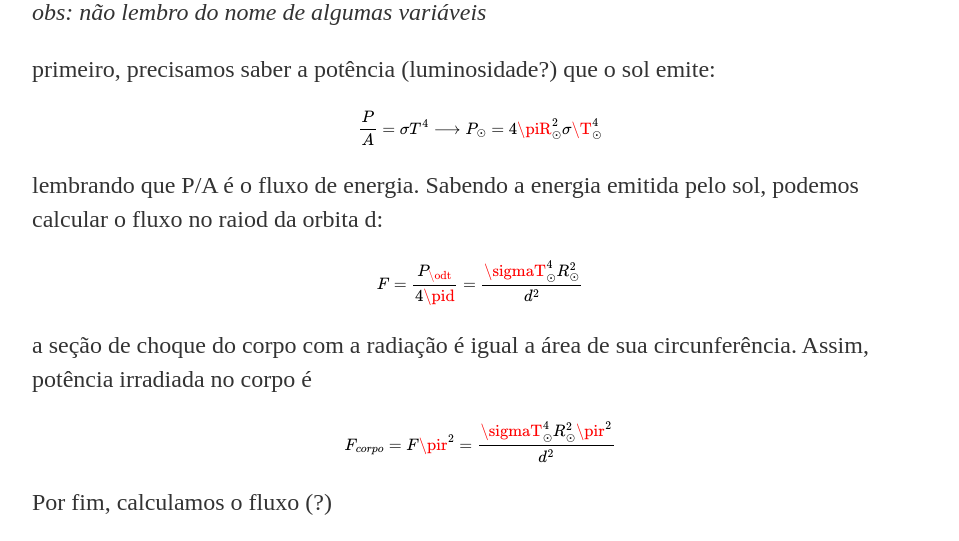
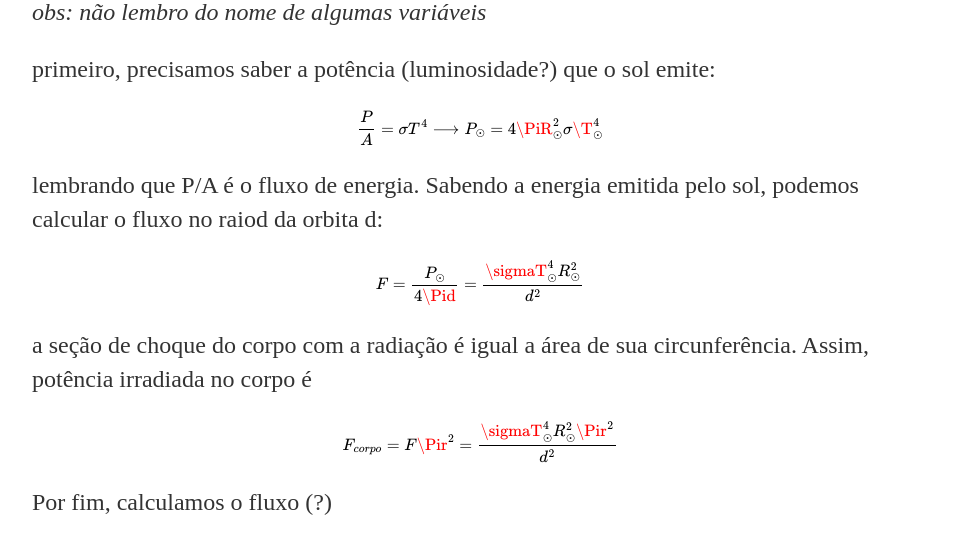
Before and after one commit to jaspior/jaspior.github.io, a Jekyll site: the page built from _posts/2020-08-19-moderna_q9.md, in a window 1280 px wide. Shown: the part 502-1043 px from the top of the page, without its empty margins (160-1119 px from the left). Built offline with Jekyll 4.4.1, drawn with Linux system fonts in a browser that asks for light colours; formulas are drawn with MathJax 3.

Commit message:
Update 2020-08-19-moderna_q9.md

```diff
--- a/_posts/2020-08-19-moderna_q9.md
+++ b/_posts/2020-08-19-moderna_q9.md
@@ -13,18 +13,18 @@ Considere um corpo negro esférico de raio r colocado em órbita circular em tor
 primeiro, precisamos saber a potência (luminosidade?) que o sol emite:
 
 $$
-\frac{P}{A} = \sigma T^4 \longrightarrow P_{\odot} = 4\piR_{\odot}^{2}\sigma\T^{4}_{\odot}
+\frac{P}{A} = \sigma T^4 \longrightarrow P_{\odot} = 4\PiR_{\odot}^{2}\sigma\T^{4}_{\odot}
 $$
 
 lembrando que P/A é o fluxo de energia. Sabendo a energia emitida pelo sol, podemos calcular o fluxo no raiod da orbita d:
 
 $$
-F = \frac{P_{\odt}}{4\pid} = \frac{\sigmaT^{4}_{\odot}R_{\odot}^{2}}{d^2}
+F = \frac{P_{\odot}}{4\Pid} = \frac{\sigmaT^{4}_{\odot}R_{\odot}^{2}}{d^2}
 $$
 
 a seção de choque do corpo com a radiação é igual a área de sua circunferência. Assim, potência irradiada no corpo é
 
-$$F_{corpo} = F\pir^2 = \frac{\sigmaT^{4}_{\odot}R_{\odot}^{2}\pir^2}{d^2} $$
+$$F_{corpo} = F\Pir^2 = \frac{\sigmaT^{4}_{\odot}R_{\odot}^{2}\Pir^2}{d^2} $$
 
 Por fim, calculamos o fluxo (?)
 
```
